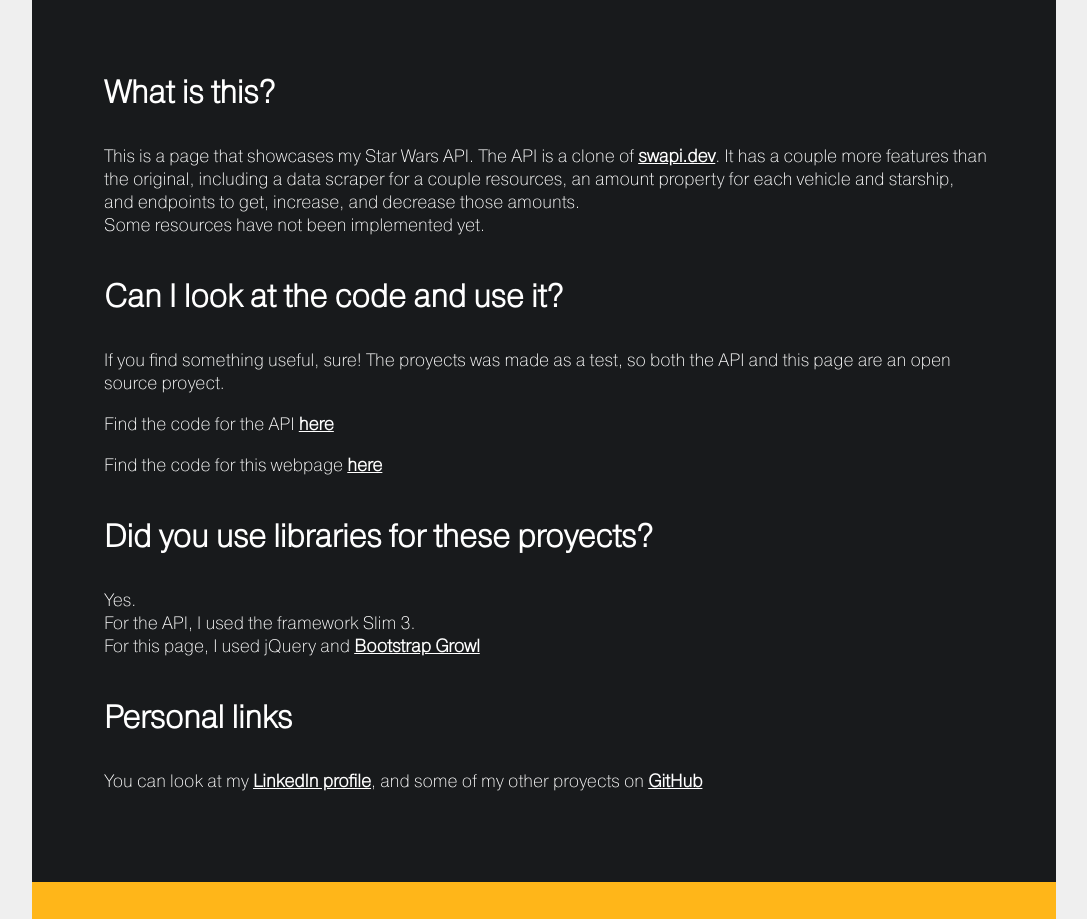
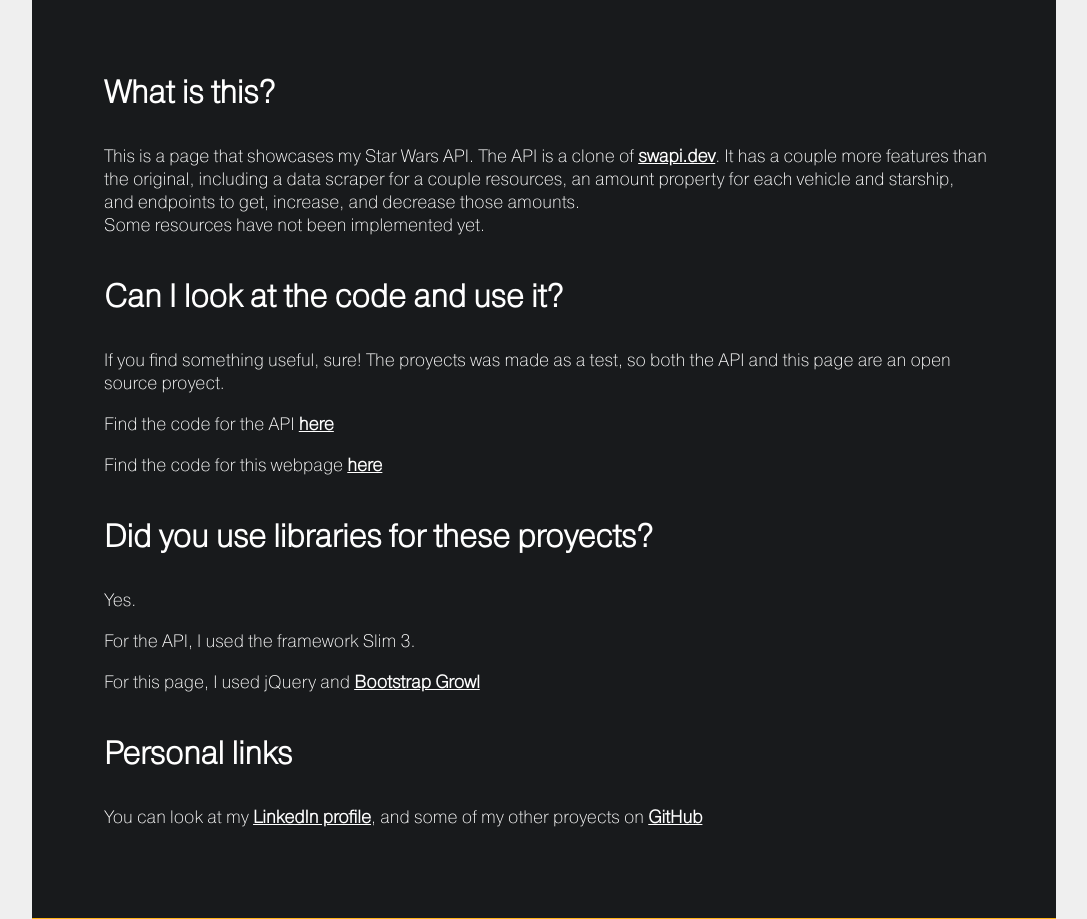
Before and after one commit to cetzz/SWAPICLONE_Front, a PHP site: page /test_LN/ in a window 1280 px wide. Shown: the part 878-1797 px from the top of the page, without its empty margins (96-1183 px from the left). Run offline with PHP 8.4, Linux system fonts and the light colour scheme; some libraries are stand-ins or nearby versions.

Commit message:
text edit

```diff
--- a/index.php
+++ b/index.php
@@ -50,11 +50,10 @@ include('header.php');
                 <p  class='text'>Find the code for this webpage <a href='https://github.com/cetzz/SWAPICLONE_Front'>here</a></p>
                 <br>
                 <p class='title'><b>Did you use libraries for these proyects?</b></p>
-                <p class='text'> Yes. <br>
-                For the API, I used the framework Slim 3.
+                <p class='text'> Yes. </p>
+                <p class='text'>For the API, I used the framework Slim 3.</p>
+                <p class='text'>For this page, I used jQuery and <a href='https://ifightcrime.github.io/bootstrap-growl/'>Bootstrap Growl</a></p>
                 <br>
-                For this page, I used jQuery and <a href='https://ifightcrime.github.io/bootstrap-growl/'>Bootstrap Growl</a>
-                </p><br>
                 <p class='title'><b>Personal links</b></p>
                 <p class='text'>You can look at my <a
                         href='https://www.linkedin.com/in/cristian-metz/'>LinkedIn profile</a>, and some of my other
```
